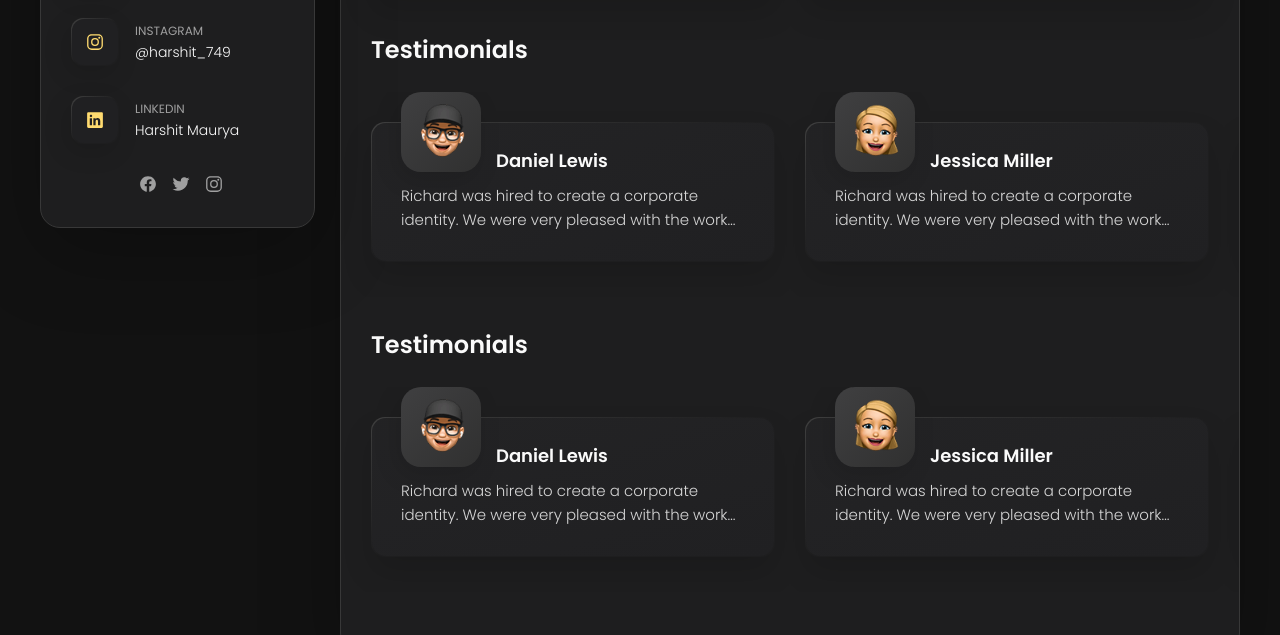
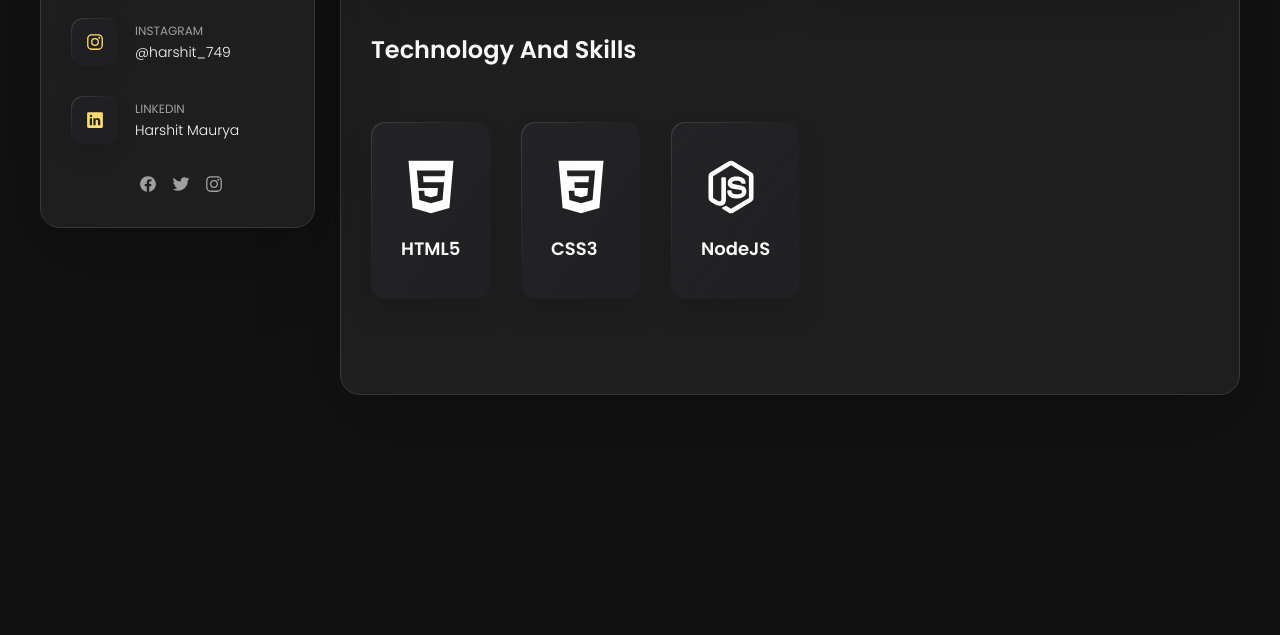
Before and after one commit to Harshit-Maurya838/Portfolio, a plain HTML site: page index.html in a window 1280 px wide. Shown: the part 578-1213 px from the top of the page. After the commit the page ends 1033 px from the top, so only its background shows below. Drawn offline with nearby package versions, Linux system fonts and the light colour scheme.

Commit message:
edited techskill section

```diff
--- a/assets/css/style.css
+++ b/assets/css/style.css
@@ -576,41 +576,49 @@ main {
   overscroll-behavior-inline: contain;
   scroll-snap-type: inline mandatory;
 }
-
 .techskill-item {
-  min-width: 100%;
-  scroll-snap-align: center;
-}
-
-.techskill-avatar-box {
+  display: flex;
+  flex-direction: column;
+  position: relative;
+  background: var(--border-gradient-onyx);
+  padding: 20px;
+  border-radius: 14px;
+  box-shadow: var(--shadow-2);
+  z-index: 1;
+}
+
+.techskill-item::before {
+  content: "";
   position: absolute;
-  top: 0;
-  left: 0;
-  transform: translate(15px, -25px);
-  background: var(--bg-gradient-onyx);
-  border-radius: 14px;
-  box-shadow: var(--shadow-1);
-}
+  inset: 1px;
+  background: var(--bg-gradient-jet);
+  border-radius: inherit;
+  z-index: -1;
+}
+
+.techskill-icon-box { margin-bottom: 10px; }
+
+.techskill-icon-box img {
+  margin: auto;
+  filter: invert();
+}
+
+.techskill-content-box { text-align: center; }
 
 .techskill-item-title { margin-bottom: 7px; }
 
-.techskill-text {
+.techskill-item-text {
   color: var(--light-gray);
   font-size: var(--fs-6);
-  font-weight: var(--fw-300);
+  font-weight: var(--fw-3);
   line-height: 1.6;
-  display: -webkit-box;
-  line-clamp: 4;
-  -webkit-line-clamp: 4;
-  -webkit-box-orient: vertical;
-  overflow: hidden;
 }
 
 /**
  * #testimonials
  */
 
-.testimonials { margin-bottom: 30px; }
+/* .testimonials { margin-bottom: 30px; }
 
 .testimonials-title { margin-bottom: 20px; }
 
@@ -655,7 +663,7 @@ main {
   -webkit-line-clamp: 4;
   -webkit-box-orient: vertical;
   overflow: hidden;
-}
+} */
 
 
 /**
@@ -776,7 +784,7 @@ main {
  * #clients
  */
 
-.clients { margin-bottom: 15px; }
+/* .clients { margin-bottom: 15px; }
 
 .clients-list {
   display: flex;
@@ -804,7 +812,7 @@ main {
   transition: var(--transition-1);
 }
 
-.clients-item img:hover { filter: grayscale(0); }
+.clients-item img:hover { filter: grayscale(0); } */
 
 
 
@@ -1466,28 +1474,21 @@ textarea.form-input::-webkit-resizer { display: none; }
     padding: 30px;
     padding-bottom: 35px;
   }
-
-  .content-card {
+  .techskill-item {
+    display: flex;
+    justify-content: flex-start;
+    align-items: flex-start;
+    gap: 18px;
     padding: 30px;
-    padding-top: 25px;
-  }
-
-  .techskill-avatar-box {
-    transform: translate(30px, -30px);
-    border-radius: 20px;
-  }
-
-  .techskill-avatar-box img { width: 80px; }
-
-  .techskill-item-title {
-    margin-bottom: 10px;
-    margin-left: 95px;
-  }
-
-  .techskill-text {
-    line-clamp: 2;
-    -webkit-line-clamp: 2;
-  }
+  }
+
+  .techskill-icon-box {
+    margin-bottom: 0;
+    margin-top: 5px;
+  }
+
+  .techskill-content-box { text-align: left; }
+
 
 
   /* testimonials */
@@ -1816,7 +1817,7 @@ textarea.form-input::-webkit-resizer { display: none; }
 
   /* Technology & Skill */
 
-  .techskill-item { min-width: calc(50% - 15px); }
+  .techskill-item { min-width: calc(5% - 15px); }
 
   /* testimonials */
 
--- a/index.html
+++ b/index.html
@@ -287,132 +287,50 @@
           <!-- technologies and skills -->
 
           <section class="techskill">
-            <h3 class="h3 techskill-title">Testimonials</h3>
+            <h3 class="h3 techskill-title">Technology And Skills</h3>
 
             <ul class="techskill-list has-scrollbar">
+
               <li class="techskill-item">
-                <div class="content-card">
-                  <figure class="techskill-avatar-box">
-                    <img
-                      src="./assets/images/avatar-1.png"
-                      alt="Daniel lewis"
-                      width="60"
+                <div class="techskill-icon-box">
+                  <img
+                    src="./assets/images/logo-html5.svg"
+                    alt="design icon"
+                    width="60"
+                  />
+                </div>
 
-                    />
-                  </figure>
+                <div class="techskill-content-box">
+                  <h4 class="h4 techskill-item-title">HTML5</h4>
+                </div>
+              </li>
+              <li class="techskill-item">
+                <div class="techskill-icon-box">
+                  <img
+                    src="./assets/images/logo-css3.svg"
+                    alt="design icon"
+                    width="60"
+                  />
+                </div>
 
-                  <h4
-                    class="h4 techskill-item-title"
+                <div class="techskill-content-box">
+                  <h4 class="h4 techskill-item-title">CSS3</h4>
+                </div>
+              </li>
+              <li class="techskill-item">
+                <div class="techskill-icon-box">
+                  <img
+                    src="./assets/images/logo-nodejs.svg"
+                    alt="design icon"
+                    width="60"
+                  />
+                </div>
 
-                  >
-                    Daniel lewis
-                  </h4>
-
-                  <div class="techskill-text">
-                    <p>
-                      Richard was hired to create a corporate identity. We were
-                      very pleased with the work done. She has a lot of
-                      experience and is very concerned about the needs of
-                      client. Lorem ipsum dolor sit amet, ullamcous cididt
-                      consectetur adipiscing elit, seds do et eiusmod tempor
-                      incididunt ut laborels dolore magnarels alia.
-                    </p>
-                  </div>
+                <div class="techskill-content-box">
+                  <h4 class="h4 techskill-item-title">NodeJS</h4>
                 </div>
               </li>
 
-              <li class="techskill-item">
-                <div class="content-card">
-                  <figure class="techskill-avatar-box">
-                    <img
-                      src="./assets/images/avatar-2.png"
-                      alt="Jessica miller"
-                      width="60"
-
-                    />
-                  </figure>
-
-                  <h4
-                    class="h4 techskill-item-title"
-
-                  >
-                    Jessica miller
-                  </h4>
-
-                  <div class="techskill-text">
-                    <p>
-                      Richard was hired to create a corporate identity. We were
-                      very pleased with the work done. She has a lot of
-                      experience and is very concerned about the needs of
-                      client. Lorem ipsum dolor sit amet, ullamcous cididt
-                      consectetur adipiscing elit, seds do et eiusmod tempor
-                      incididunt ut laborels dolore magnarels alia.
-                    </p>
-                  </div>
-                </div>
-              </li>
-
-              <li class="techskill-item">
-                <div class="content-card">
-                  <figure class="techskill-avatar-box">
-                    <img
-                      src="./assets/images/avatar-3.png"
-                      alt="Emily evans"
-                      width="60"
-
-                    />
-                  </figure>
-
-                  <h4
-                    class="h4 techskill-item-title"
-
-                  >
-                    Emily evans
-                  </h4>
-
-                  <div class="techskill-text">
-                    <p>
-                      Richard was hired to create a corporate identity. We were
-                      very pleased with the work done. She has a lot of
-                      experience and is very concerned about the needs of
-                      client. Lorem ipsum dolor sit amet, ullamcous cididt
-                      consectetur adipiscing elit, seds do et eiusmod tempor
-                      incididunt ut laborels dolore magnarels alia.
-                    </p>
-                  </div>
-                </div>
-              </li>
-
-              <li class="techskill-item">
-                <div class="content-card">
-                  <figure class="techskill-avatar-box">
-                    <img
-                      src="./assets/images/avatar-4.png"
-                      alt="Henry william"
-                      width="60"
-
-                    />
-                  </figure>
-
-                  <h4
-                    class="h4 techskill-item-title"
-
-                  >
-                    Henry william
-                  </h4>
-
-                  <div class="techskill-text">
-                    <p>
-                      Richard was hired to create a corporate identity. We were
-                      very pleased with the work done. She has a lot of
-                      experience and is very concerned about the needs of
-                      client. Lorem ipsum dolor sit amet, ullamcous cididt
-                      consectetur adipiscing elit, seds do et eiusmod tempor
-                      incididunt ut laborels dolore magnarels alia.
-                    </p>
-                  </div>
-                </div>
-              </li>
             </ul>
           </section>
 
@@ -422,7 +340,7 @@
           - testimonials
         -->
 
-          <section class="testimonials">
+          <!-- <section class="testimonials">
             <h3 class="h3 testimonials-title">Testimonials</h3>
 
             <ul class="testimonials-list has-scrollbar">
@@ -550,7 +468,7 @@
                 </div>
               </li>
             </ul>
-          </section>
+          </section> -->
 
           <!--
           - testimonials modal
```
Also changed, not shown: assets/images/logo-css3.svg (added), assets/images/logo-html5.svg (added), assets/images/logo-nodejs.svg (added).
